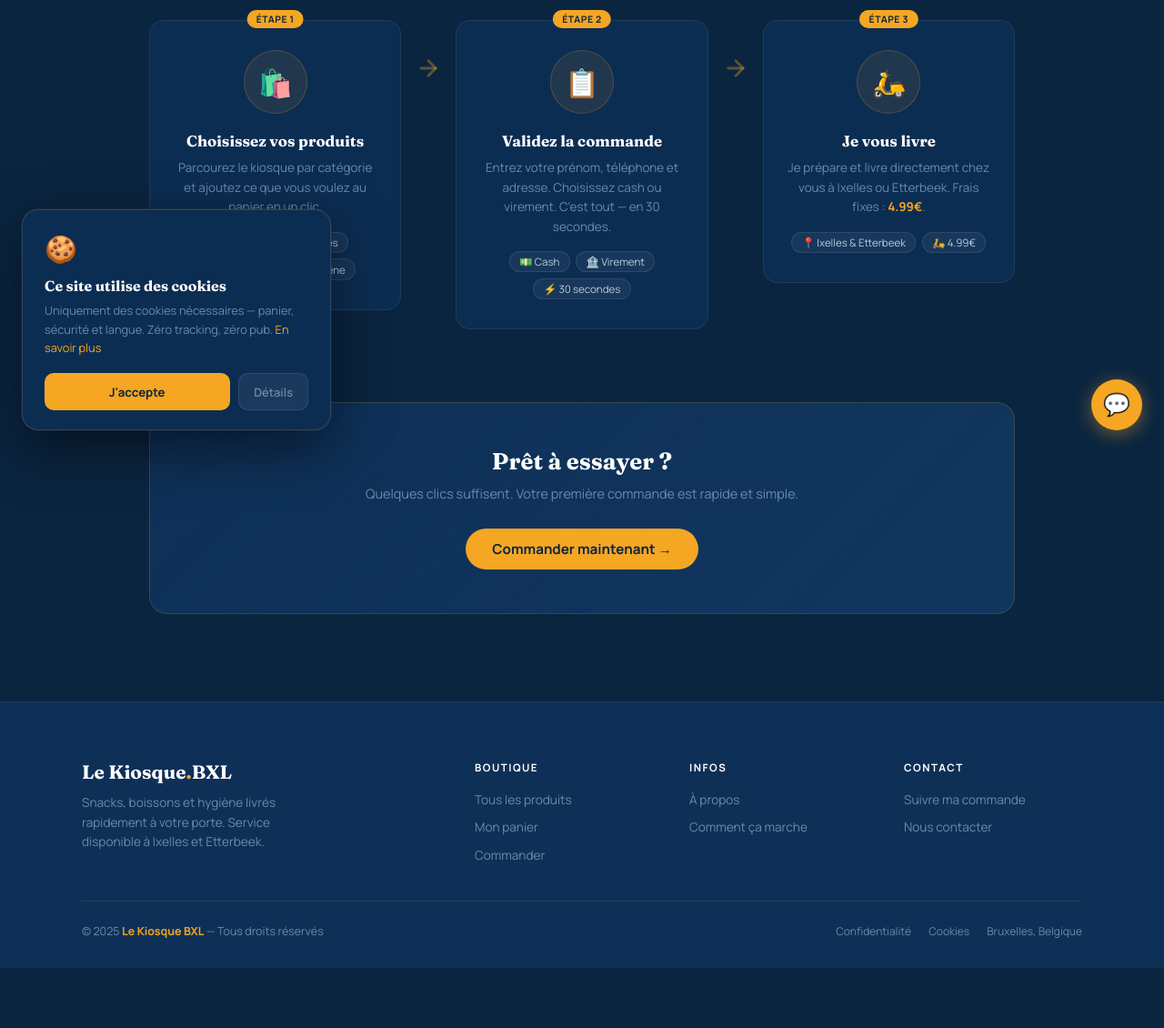
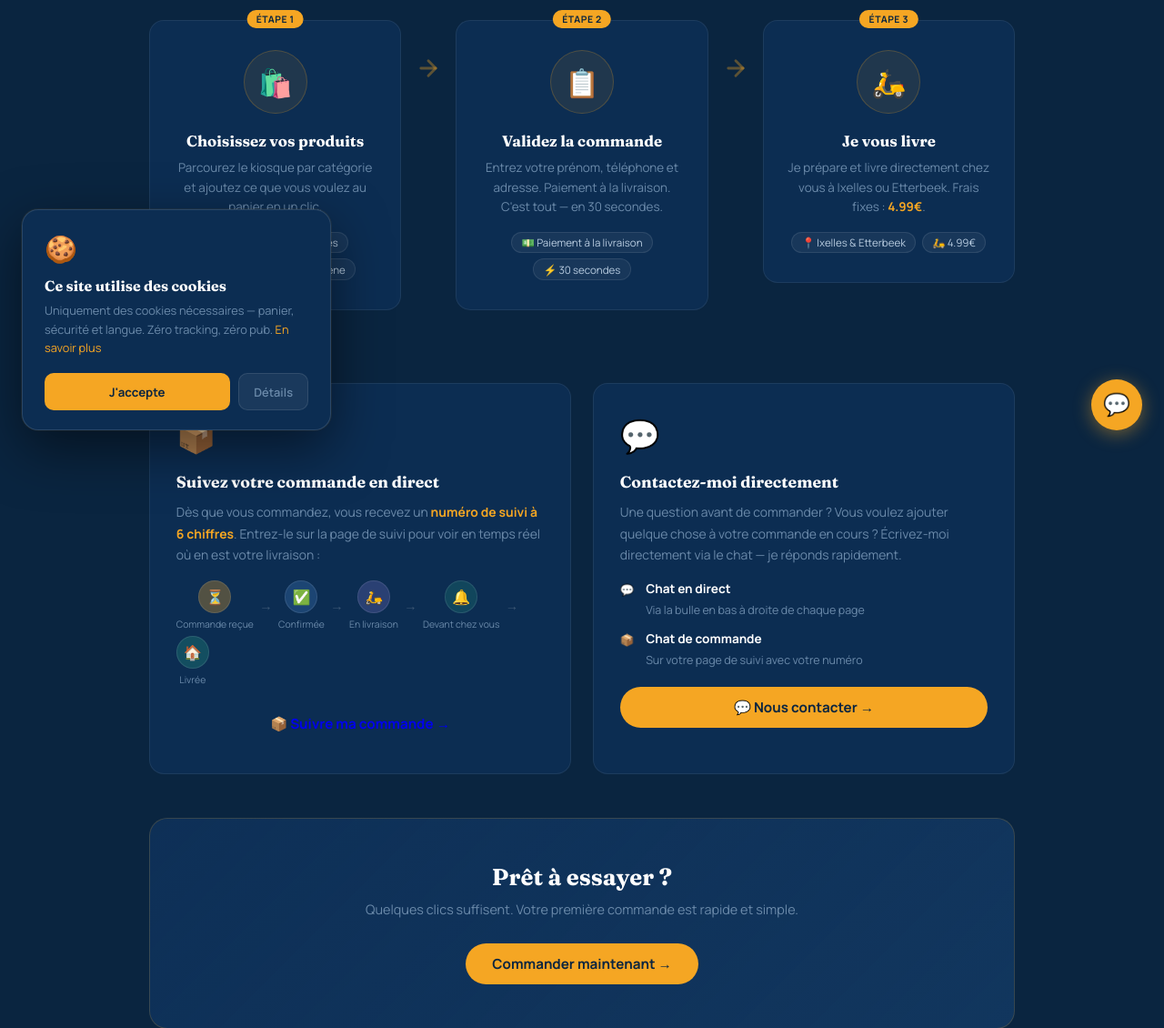
Before and after one commit to hichamgh23/kiosque-bxl, a Django app: page /comment-ca-marche/ in a window 1280 px wide. Shown: the part 303-1433 px from the top of the page at 91% size. Before the commit the page ends 1367 px from the top, so only its background shows below. Run offline with Django 5.2, Linux system fonts and the light colour scheme; data comes from the database, SQL or seed files in the repository; data that the repository does not hold is empty; parts of the project's set-up code (start-up, migrations or seed data) failed here and were passed over.

Commit message:
Improve how it works page with tracking flow and contact section

```diff
--- a/core/templates/core/how_it_works.html
+++ b/core/templates/core/how_it_works.html
@@ -135,6 +135,43 @@
 .faq-item[open] .faq-chevron { transform: rotate(180deg); }
 .faq-a { padding: 0 1.3rem 1.1rem; color: var(--text-muted); font-size: 0.87rem; line-height: 1.7; }
 
+/* ══ EXTRA CARDS ══ */
+.extra-cards {
+    display: grid;
+    grid-template-columns: 1fr 1fr;
+    gap: 1.5rem;
+    margin-bottom: 3rem;
+}
+.extra-card {
+    background: var(--navy-card);
+    border: 1px solid rgba(255,255,255,0.07);
+    border-radius: 16px;
+    padding: 2rem 1.8rem;
+}
+.extra-icon { font-size: 2.2rem; margin-bottom: 1rem; }
+.extra-card h3 { font-family:'Fraunces',serif; font-size:1.1rem; color:var(--white); margin-bottom:0.7rem; }
+.extra-card p { font-size:0.87rem; color:var(--text-muted); line-height:1.7; margin-bottom:1rem; }
+
+/* Suivi steps */
+.track-steps { display:flex; align-items:center; flex-wrap:wrap; gap:0.4rem; margin-top:0.5rem; }
+.ts { display:flex; flex-direction:column; align-items:center; gap:0.3rem; }
+.ts-dot { width:36px; height:36px; border-radius:50%; display:flex; align-items:center; justify-content:center; font-size:1rem; border:1px solid rgba(255,255,255,0.1); }
+.ts span:last-child { font-size:0.65rem; color:var(--text-muted); white-space:nowrap; }
+.ts-arrow { color:rgba(255,255,255,0.2); font-size:0.9rem; }
+
+/* Contact ways */
+.contact-ways { display:flex; flex-direction:column; gap:0.8rem; }
+.cw { display:flex; align-items:flex-start; gap:0.8rem; }
+.cw-ico { font-size:1.4rem; flex-shrink:0; margin-top:0.1rem; }
+.cw strong { display:block; color:var(--white); font-size:0.85rem; margin-bottom:0.15rem; }
+.cw span { font-size:0.78rem; color:var(--text-muted); }
+
+@media(max-width:700px){
+    .extra-cards { grid-template-columns:1fr; }
+    .track-steps { gap:0.25rem; }
+    .ts-dot { width:28px; height:28px; font-size:0.8rem; }
+}
+
 /* ══ CTA ══ */
 .hiw-cta {
     background: linear-gradient(135deg, var(--navy-mid) 0%, rgba(23,66,114,0.6) 100%);
@@ -175,14 +212,12 @@
 
     <!-- Hero -->
     <div class="hiw-hero">
-
         <h1>{% trans "Commander, c'est simple." %}</h1>
         <p>{% trans "Trois étapes, pas de compte à créer, livraison directement chez vous." %}</p>
     </div>
 
-    <!-- Schéma 3 étapes -->
+    <!-- Schéma commande -->
     <div class="schema">
-
         <div class="step-card">
             <span class="step-num">{% trans "ÉTAPE 1" %}</span>
             <div class="step-icon-wrap">🛍️</div>
@@ -195,33 +230,22 @@
                 <span class="step-tag">🧴 {% trans "Hygiène" %}</span>
             </div>
         </div>
-
         <div class="schema-arrow">
-            <svg width="28" height="28" viewBox="0 0 24 24" fill="none" stroke="currentColor" stroke-width="2.5" stroke-linecap="round" stroke-linejoin="round">
-                <line x1="5" y1="12" x2="19" y2="12"/>
-                <polyline points="12 5 19 12 12 19"/>
-            </svg>
+            <svg width="28" height="28" viewBox="0 0 24 24" fill="none" stroke="currentColor" stroke-width="2.5" stroke-linecap="round" stroke-linejoin="round"><line x1="5" y1="12" x2="19" y2="12"/><polyline points="12 5 19 12 12 19"/></svg>
         </div>
-
         <div class="step-card">
             <span class="step-num">{% trans "ÉTAPE 2" %}</span>
             <div class="step-icon-wrap">📋</div>
             <h3>{% trans "Validez la commande" %}</h3>
-            <p>{% trans "Entrez votre prénom, téléphone et adresse. Choisissez cash ou virement. C'est tout — en 30 secondes." %}</p>
+            <p>{% trans "Entrez votre prénom, téléphone et adresse. Paiement à la livraison. C'est tout — en 30 secondes." %}</p>
             <div class="step-tags">
-                <span class="step-tag">💵 {% trans "Cash" %}</span>
-                <span class="step-tag">🏦 {% trans "Virement" %}</span>
+                <span class="step-tag">💵 {% trans "Paiement à la livraison" %}</span>
                 <span class="step-tag">⚡ {% trans "30 secondes" %}</span>
             </div>
         </div>
-
         <div class="schema-arrow">
-            <svg width="28" height="28" viewBox="0 0 24 24" fill="none" stroke="currentColor" stroke-width="2.5" stroke-linecap="round" stroke-linejoin="round">
-                <line x1="5" y1="12" x2="19" y2="12"/>
-                <polyline points="12 5 19 12 12 19"/>
-            </svg>
+            <svg width="28" height="28" viewBox="0 0 24 24" fill="none" stroke="currentColor" stroke-width="2.5" stroke-linecap="round" stroke-linejoin="round"><line x1="5" y1="12" x2="19" y2="12"/><polyline points="12 5 19 12 12 19"/></svg>
         </div>
-
         <div class="step-card">
             <span class="step-num">{% trans "ÉTAPE 3" %}</span>
             <div class="step-icon-wrap">🛵</div>
@@ -231,6 +255,51 @@
                 <span class="step-tag">📍 Ixelles & Etterbeek</span>
                 <span class="step-tag">🛵 4.99€</span>
             </div>
+        </div>
+    </div>
+
+    <!-- Suivi & Contact -->
+    <div class="extra-cards">
+
+        <div class="extra-card">
+            <div class="extra-icon">📦</div>
+            <h3>Suivez votre commande en direct</h3>
+            <p>Dès que vous commandez, vous recevez un <strong style="color:var(--gold)">numéro de suivi à 6 chiffres</strong>. Entrez-le sur la page de suivi pour voir en temps réel où en est votre livraison :</p>
+            <div class="track-steps">
+                <div class="ts"><span class="ts-dot" style="background:rgba(245,166,35,0.3);color:var(--gold)">⏳</span><span>Commande reçue</span></div>
+                <div class="ts-arrow">→</div>
+                <div class="ts"><span class="ts-dot" style="background:rgba(96,165,250,0.2);color:#60a5fa">✅</span><span>Confirmée</span></div>
+                <div class="ts-arrow">→</div>
+                <div class="ts"><span class="ts-dot" style="background:rgba(167,139,250,0.2);color:#a78bfa">🛵</span><span>En livraison</span></div>
+                <div class="ts-arrow">→</div>
+                <div class="ts"><span class="ts-dot" style="background:rgba(52,211,153,0.15);color:#34d399">🔔</span><span>Devant chez vous</span></div>
+                <div class="ts-arrow">→</div>
+                <div class="ts"><span class="ts-dot" style="background:rgba(52,211,153,0.2);color:var(--success)">🏠</span><span>Livrée</span></div>
+            </div>
+            <a href="{% url 'track_search' %}" class="btn btn-ghost" style="margin-top:1.2rem;width:100%;justify-content:center">📦 Suivre ma commande →</a>
+        </div>
+
+        <div class="extra-card">
+            <div class="extra-icon">💬</div>
+            <h3>Contactez-moi directement</h3>
+            <p>Une question avant de commander ? Vous voulez ajouter quelque chose à votre commande en cours ? Écrivez-moi directement via le chat — je réponds rapidement.</p>
+            <div class="contact-ways">
+                <div class="cw">
+                    <span class="cw-ico">💬</span>
+                    <div>
+                        <strong>Chat en direct</strong>
+                        <span>Via la bulle en bas à droite de chaque page</span>
+                    </div>
+                </div>
+                <div class="cw">
+                    <span class="cw-ico">📦</span>
+                    <div>
+                        <strong>Chat de commande</strong>
+                        <span>Sur votre page de suivi avec votre numéro</span>
+                    </div>
+                </div>
+            </div>
+            <a href="{% url 'support_page' %}" class="btn btn-gold" style="margin-top:1.2rem;width:100%;justify-content:center">💬 Nous contacter →</a>
         </div>
 
     </div>
```
